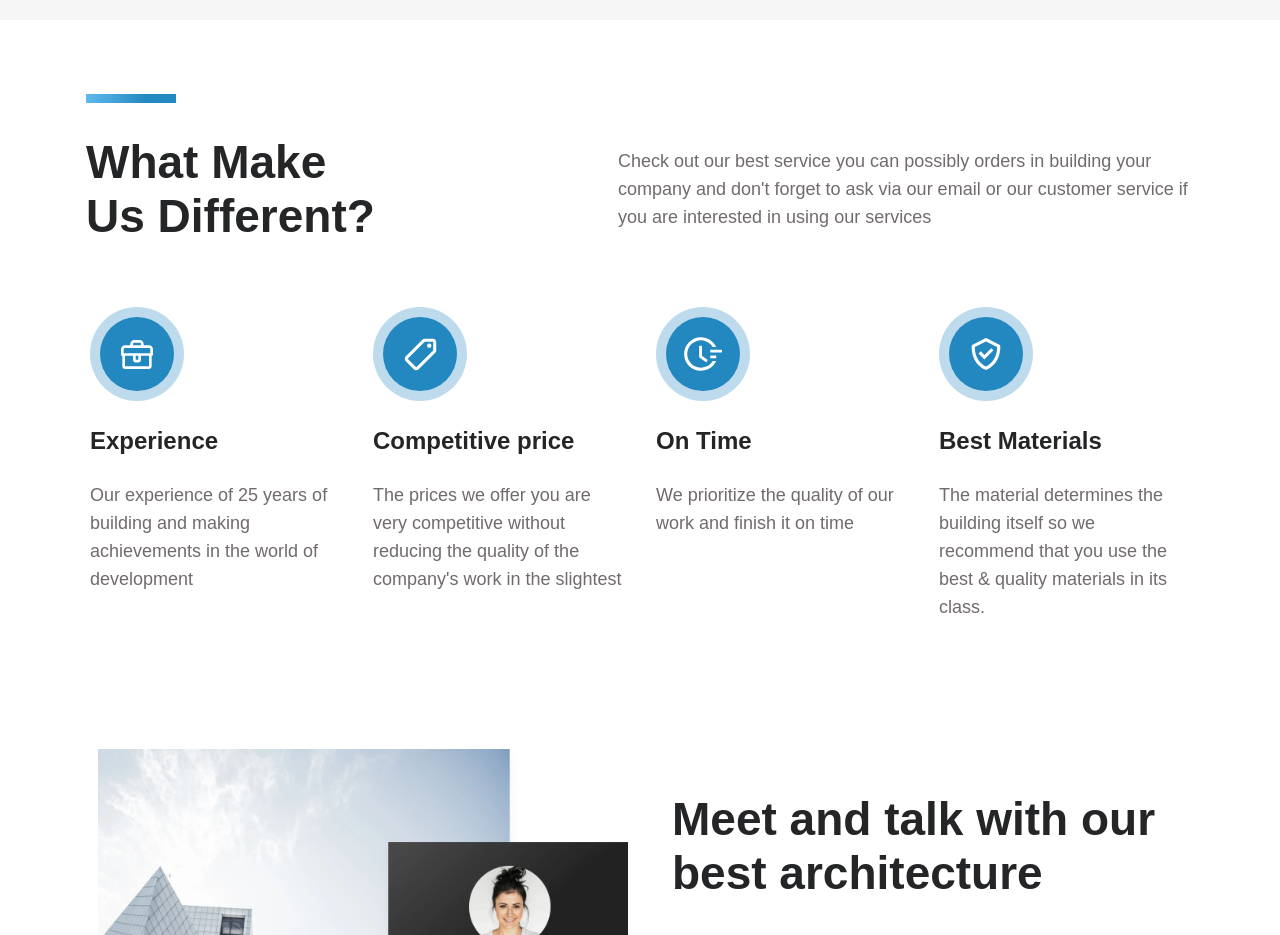
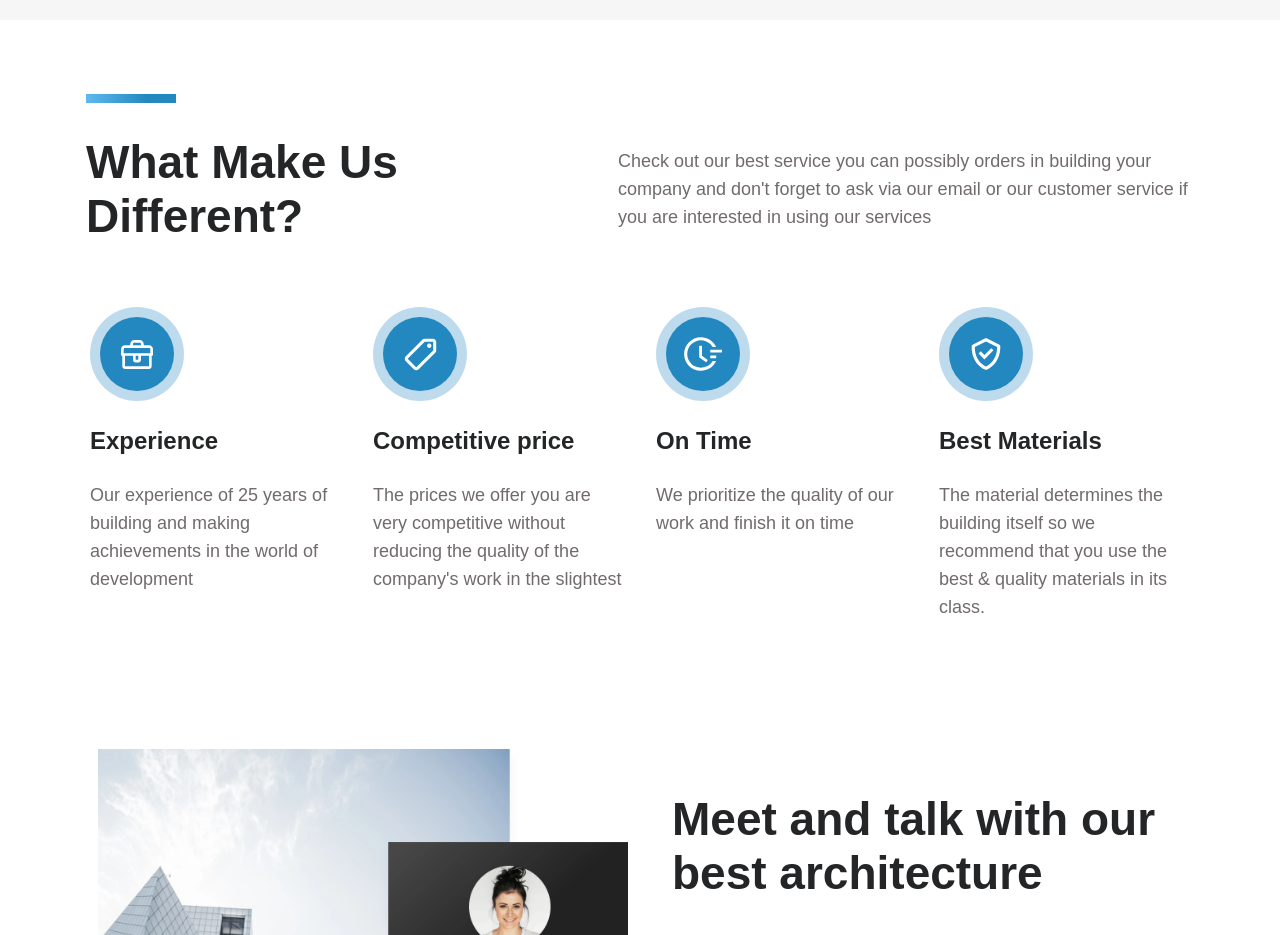
Before and after one commit to Deepakverma-556/architectural, a React (Create React App) app: page / in a window 1280 px wide. Shown: the part 1860-2795 px from the top of the page. Built offline with nearby package versions, Linux system fonts and the light colour scheme.

Commit message:
max width

```diff
--- a/src/components/Make.jsx
+++ b/src/components/Make.jsx
@@ -16,7 +16,7 @@ const Make = () => {
                     </svg>
                 </div>
                 <div className="flex items-center justify-between w-full max-lg:flex-col max-lg:text-center pt-8 max-sm:pt-5 animate__animated animate__backInLeft">
-                    <h2 className="text-dark font-semibold text-xxxxl max-w-[304px] leading-xl max-lg:text-4xl max-lg:mx-auto max-lg:max-w-none max-sm:text-xxxl">What Make Us
+                    <h2 className="text-dark font-semibold text-xxxxl max-w-[335px] leading-xl max-lg:text-4xl max-lg:mx-auto max-lg:max-w-none max-sm:text-xxxl">What Make Us
                         Different?</h2>
                     <p className="font-medium text-lg leading-7 max-w-xl text-gray max-lg:pt-4 max-lg:text-base max-lg:max-w-full">Check out our best service you can possibly orders in building
                         your company and don't forget to ask via our email or our
```
